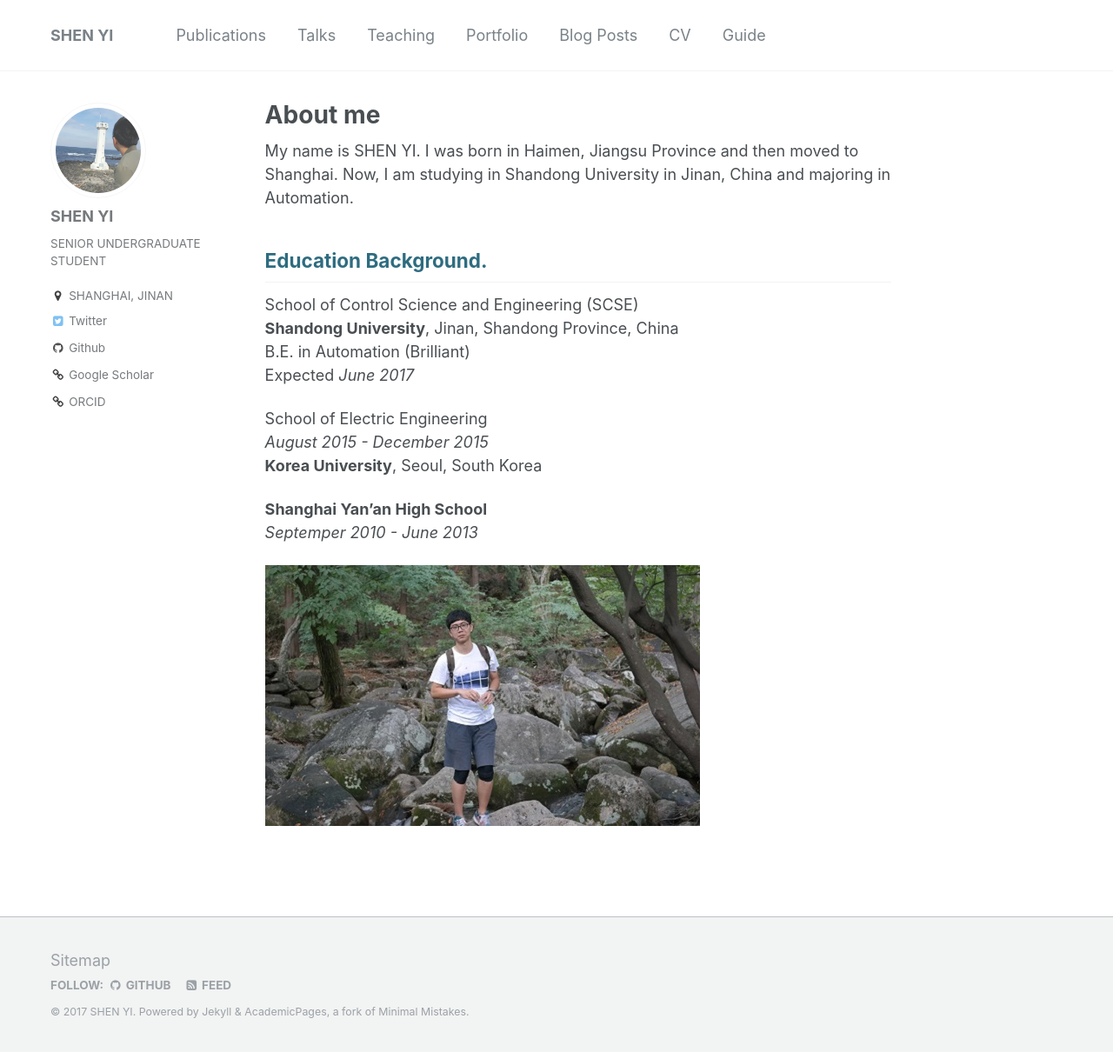
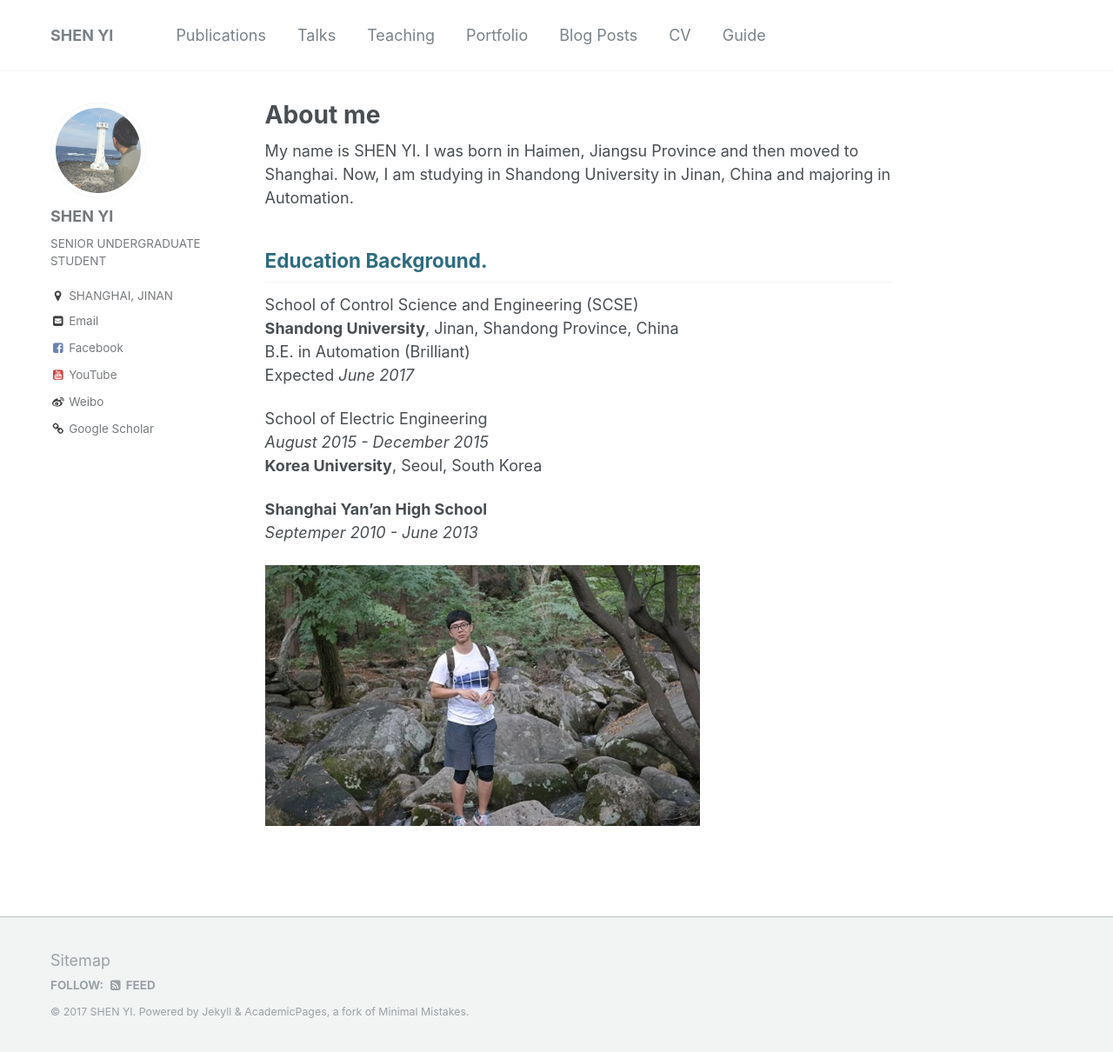
Before and after one commit to Shenyi950223/Shenyi950223, a Jekyll site: the page built from _pages/about.md, in a window 1280 px wide and 1210 px high. Shown: the whole window at 87% size. Built offline with Jekyll 4.4.1, drawn with Linux system fonts in a browser that asks for light colours; part of the change alters nothing that is shown.

Commit message:
basic information

```diff
--- a/_config.yml
+++ b/_config.yml
@@ -83,31 +83,31 @@ author:
   location         : "SHANGHAI, JINAN"
   employer         :
   googlescholar    : "http://yourfullgooglescholarurl.com"
-  email            :
+  email            : "shenyi@mail.sdu.edu.cn"
   uri              :
   bitbucket        :
   codepen          :
   dribbble         :
   flickr           :
-  facebook         :
+  facebook         : "YI SHEN"
   foursquare       :
-  github           : "academicpages"
+  github           :
   google_plus      :
   keybase          :
   instagram        :
   lastfm           :
   linkedin         :
-  orcid            : "http://orcid.org/yourorcidurl"
+  orcid            :
   pinterest        :
   soundcloud       :
   stackoverflow    : # http://stackoverflow.com/users/123456/username
   steam            :
   tumblr           :
-  twitter          : "replacethistwitterhandle"
+  twitter          :
   vine             :
-  weibo            :
+  weibo            : "sSsSYySH"
   xing             :
-  youtube          :
+  youtube          : "shenyi950223@gmail.com"
   wikipedia        :
 
 
```
